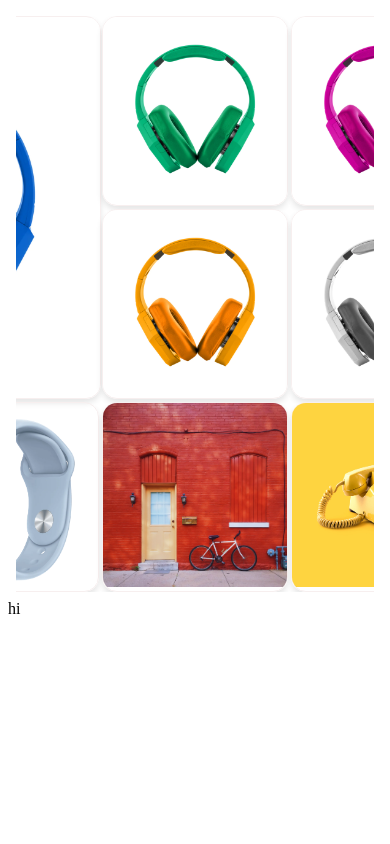
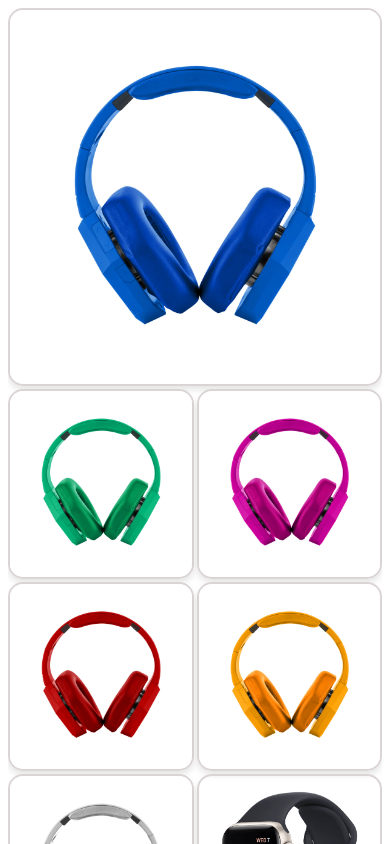
Before and after one commit to mominulhouqe/gallery, a React (Vite) app: page / in a window 390 px wide. Shown: the top 844 px of the page. Built offline with nearby package versions, Linux system fonts and the light colour scheme.

Commit message:
updated responsive

```diff
--- a/src/Pages/ImageGallery/ImageGallery.css
+++ b/src/Pages/ImageGallery/ImageGallery.css
@@ -1,5 +1,4 @@
-
-
+/* Default styles for the image grid */
 .image-grid {
   display: grid;
   grid-template-columns: 186px 186px 186px 186px 186px;
@@ -11,7 +10,6 @@
 .image-grid .image:first-child {
   grid-column: span 2;
   grid-row: span 2;
-  /* First image spans 2 columns */
   display: flex;
   justify-content: center;
   flex-wrap: wrap;
@@ -19,7 +17,7 @@
 
 .image {
   cursor: pointer;
-  border: 1px solid #f7efef;
+  border: 2px solid #dbd4d4;
   transition: all 0.2s;
   position: relative;
   overflow: hidden;
@@ -31,7 +29,6 @@
   justify-content: center;
   align-items: center;
 }
-
 
 .image img {
   max-width: 100%;
@@ -53,7 +50,6 @@
 }
 
 .image:hover {
-  /* transform: scale(1.05); */
   box-shadow: 0 8px 12px rgba(0, 0, 0, 0.2);
 }
 
@@ -107,27 +103,19 @@ input[type="checkbox"] {
   background-color: rgba(134, 129, 129, 0.5);
 }
 
+.addImage {
 
-.addImage{
-  width: 186px;
-  background-color: red;
+  background-image: url('https://cdn-icons-png.flaticon.com/128/8191/8191584.png');
+  background-size: cover;
+  background-size: contain;
+  background-repeat: no-repeat;
+  border: 1px solid #dbd4d4;
+  border-radius: 15px;
 }
-/* Media query for smaller screens */
+
+/* Responsive styles for smaller screens */
 @media (max-width: 768px) {
-  .gallery {
-    padding: 8px;
-  }
-
-  /* .image {
-    margin: 10px;
-    width: calc(30.33% - 10px);
-  } */
-
-  .image-content {
-    width: 100%;
-  }
-
-  .image:first-child {
-    width: 100%;
+  .image-grid {
+    grid-template-columns: repeat(auto-fit, minmax(150px, 1fr));
   }
 }
--- a/src/Pages/ImageGallery/ImageGallery.jsx
+++ b/src/Pages/ImageGallery/ImageGallery.jsx
@@ -130,13 +130,13 @@
 // src/components/ImageGallery.js
 
 
+
+
 import React, { useState } from 'react';
 import { DragDropContext, Draggable, Droppable } from 'react-beautiful-dnd';
 import { v4 as uuid } from 'uuid';
 import './ImageGallery.css';
 
-import Card from 'react-bootstrap/Card';
-import Form from 'react-bootstrap/Form';
 
 import image1 from '../../assets/image-1.webp';
 import image2 from '../../assets/image-2.webp';
@@ -232,7 +232,7 @@ const ImageGallery = () => {
                 </Draggable>
               ))}
               <div className='addImage'>
-                              <h4>hi</h4>
+
               </div>
             </div>
           )}
```
